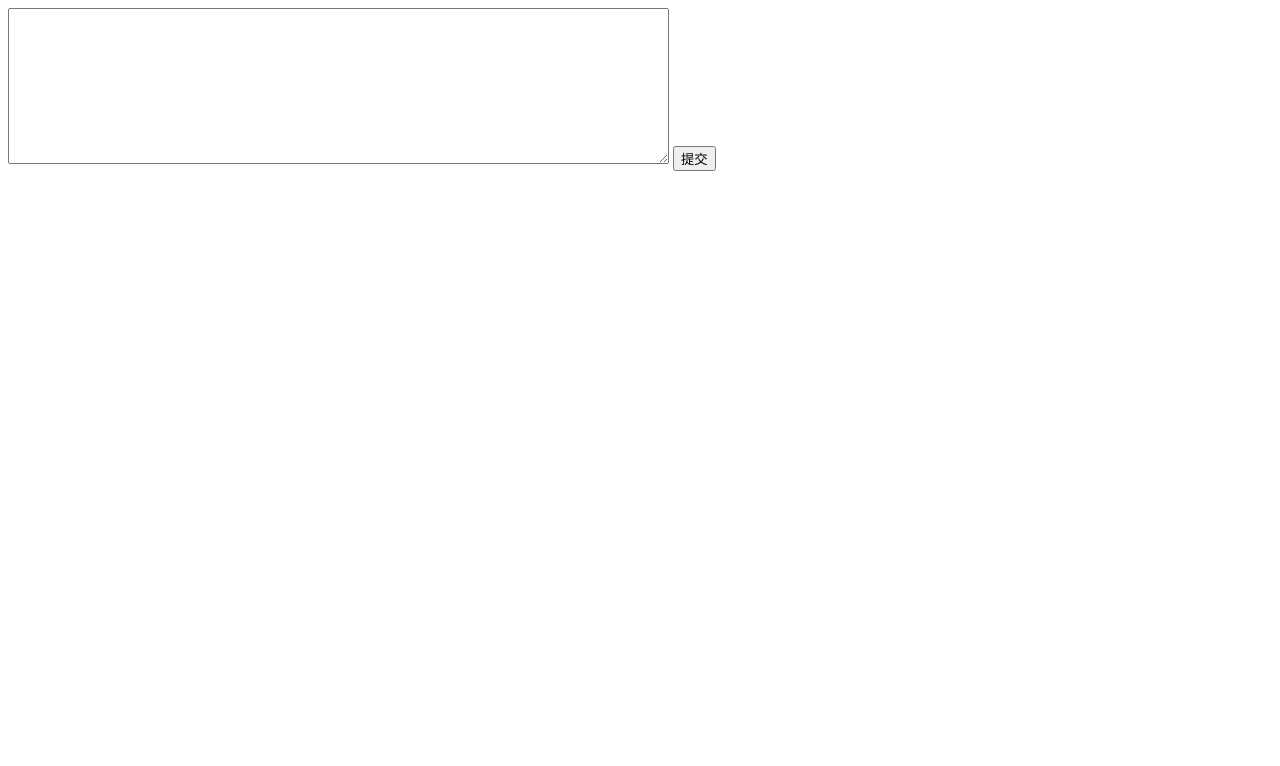
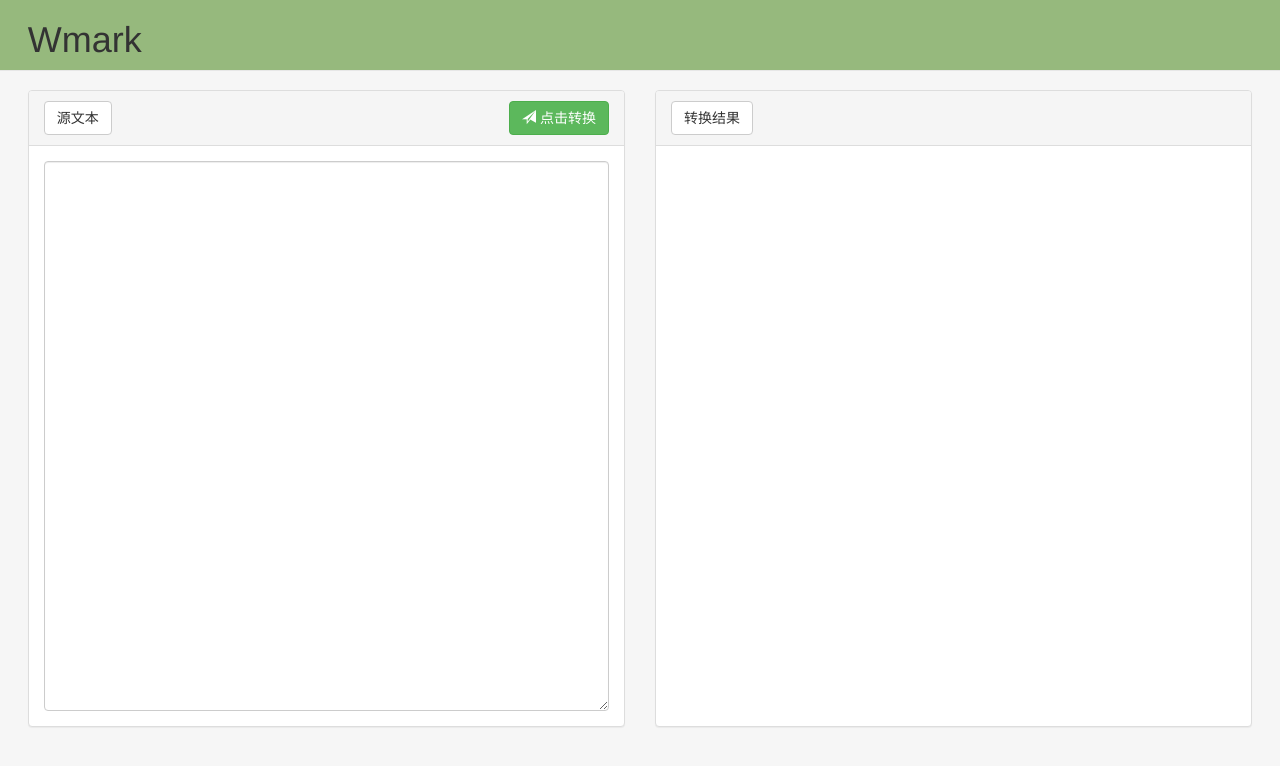
Before and after one commit to ZJUGKC/WMark, a plain HTML site: page demo.html in a window 1280 px wide. Drawn offline with nearby package versions, Linux system fonts and the light colour scheme.

Commit message:
updata demo

```diff
--- a/demo.html
+++ b/demo.html
@@ -1,23 +1,95 @@
+<!DOCTYPE html>
 <html>
 
 <head>
     <meta charset="utf-8">
-    <title>demo</title>
+    <title>Wmark</title>
+    <meta name="viewport" content="width=device-width, initial-scale=1.0">
+    <link rel="stylesheet" href="https://cdn.staticfile.org/twitter-bootstrap/3.3.7/css/bootstrap.min.css">
+    <script src="wmark.js"></script>
 </head>
 
 <body>
-    <textarea id="wmark-src" rows="10" cols="80px"></textarea>
-    <button onclick="demo();">提交</button>
-    <div id="wmark-result"></div>
-    <script type="text/javascript" src="wmark.js"></script>
+    <style>
+        svg:not(:root){
+            overflow:visible
+        }
+
+        body {
+            min-height: 300px;
+            padding-top: 90px;
+            background: #f6f6f6;
+        }
+
+        .container {
+            width: 98%;
+            padding-right: 15px;
+            padding-left: 15px;
+            margin-right: auto;
+            margin-left: auto
+        }
+
+        #input{
+            min-height: 550px;
+            font-family: Menlo, Monaco, Consolas, "Andale Mono", "lucida console", "Courier New", monospace;
+        }
+
+        #output{
+            min-height: 550px
+        }
+    </style>
+    <nav class="navbar navbar-default navbar-fixed-top" style="background: #96b97d;">
+        <div class="container">
+            <h1>Wmark</h1>
+        </div>
+    </nav>
+    <div class="container">
+        <div class="row">
+            <div class="col-sm-6">
+                <div class="panel panel-default">
+                    <div class="panel-heading">
+                        <form class="form-inline">
+                            <div class="row">
+                                <div class="col-xs-6">
+                                    <button type="button" class="btn btn-default">源文本</button>
+                                </div>
+                                <div class="col-xs-6 text-right">
+                                    <button type="button" class="btn btn-success" onclick="transform()">
+                                        <span class="glyphicon glyphicon-send"></span> 点击转换</button>
+                                </div>
+                            </div>
+                        </form>
+                    </div>
+                    <div class="panel-body">
+                        <textarea class="form-control" id="input" name="input"></textarea>
+                    </div>
+                </div>
+            </div>
+
+            <div class="col-sm-6">
+                <div class="panel panel-default">
+                    <div class="panel-heading">
+                        <form class="form-inline"> <button type="button" class="btn btn-default">转换结果</button></form>
+                    </div>
+                    <div class="panel-body">
+                        <div id="output" name="output"></div>
+                    </div>
+                </div>
+            </div>
+
+        </div>
+    </div>
+
     <script>
-        function demo(){
-            var src = document.getElementById("wmark-src");
-            var res = document.getElementById("wmark-result");
-            var wm = new wmark();
-            res.innerHTML=wm.convert(src.value);
+        var wm = new wmark();
+        var input = document.getElementById('input');
+        var output = document.getElementById('output');
+
+        function transform(){
+            output.innerHTML = wm.convert(input.value);
         }
     </script>
+
 </body>
 
 </html>
```
